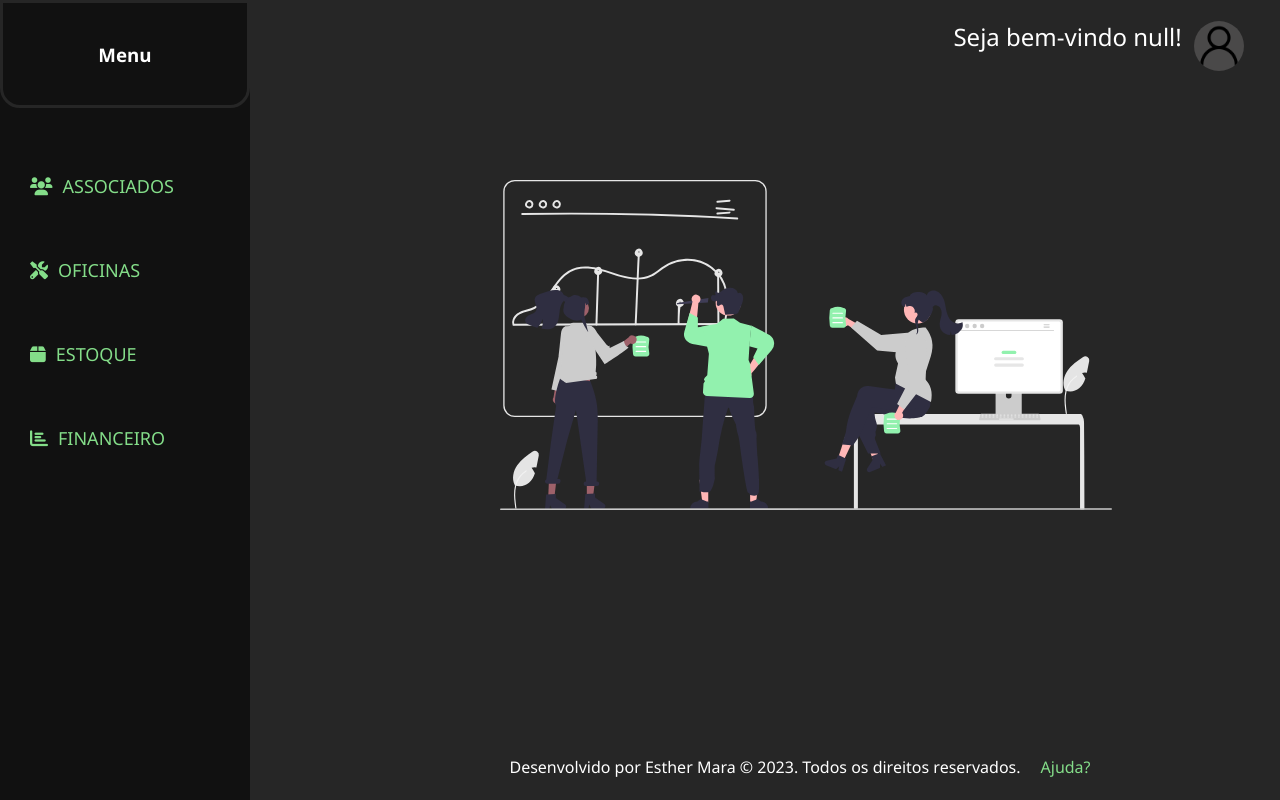
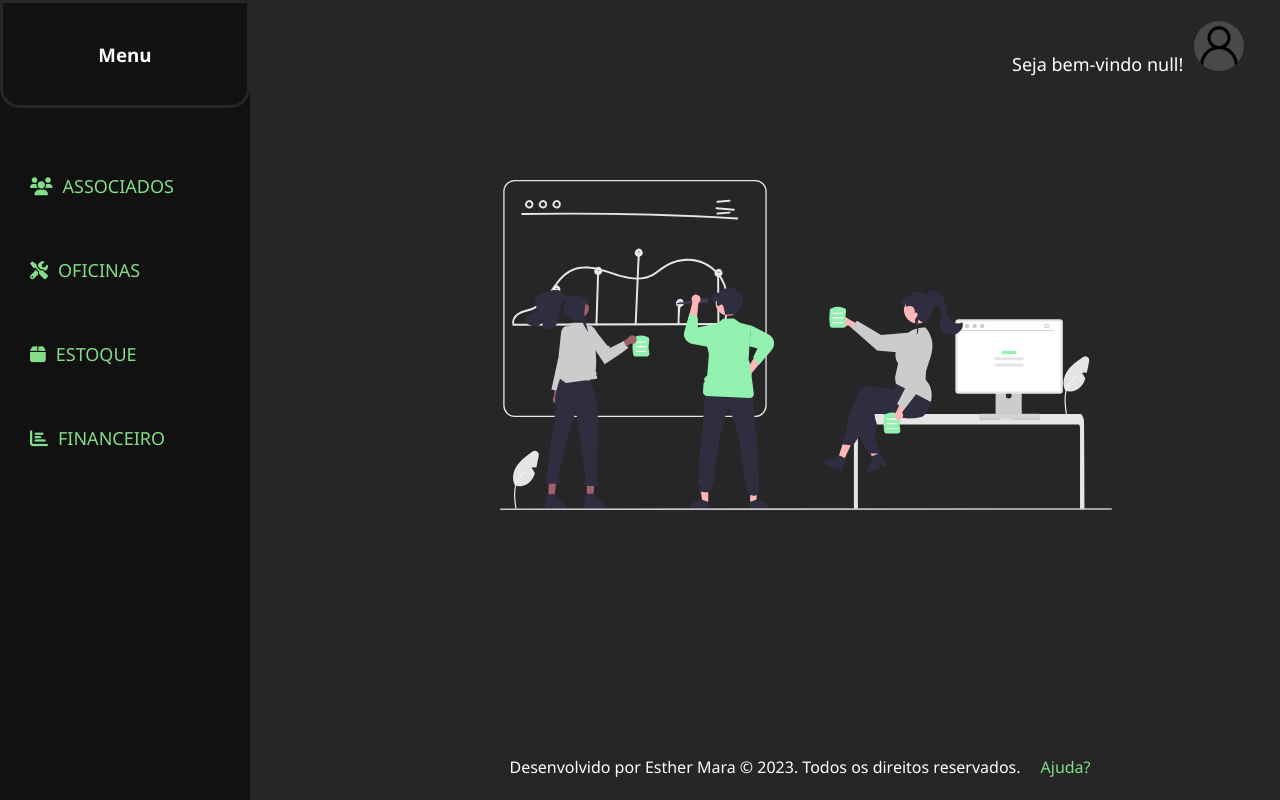
Before and after one commit to esthermara/projetoGerenciamentoONG, a plain HTML site: page menu.html in a window 1280 px wide. Shown: the top 800 px of the page. Drawn offline with Linux system fonts and the light colour scheme.

Commit message:
gerenciamentoONG: Projeto | Melhoria em front da página menu.html

```diff
--- a/menu.html
+++ b/menu.html
@@ -152,7 +152,7 @@
 
 <body>
     <div id="botaoImagemContainer">
-        <label id="selectedOptionLabel" style="color: white; font-size: x-large; vertical-align: top;"></label>
+        <label id="selectedOptionLabel" style="color: white; font-size: large; vertical-align: bottom;"></label>
         <button id="botaoImagem">
             <img src="image/imagemLogin.png" alt="Botão de Imagem">
         </button>
@@ -180,10 +180,6 @@
             </div>
         </footer>
         <script>
-            //traz a competência da página inicial index.html
-            //const selectedOption = localStorage.getItem('selectedOption');
-            //document.getElementById('selectedOptionLabel').textContent = 'Seja bem-vindo ' + selectedOption + '!  ';
-
             //desabilita o estoque e o financeiro no menu, para colaborador (a)
             document.addEventListener('DOMContentLoaded', function () {
                 const selectedOption = localStorage.getItem('selectedOption');
```
